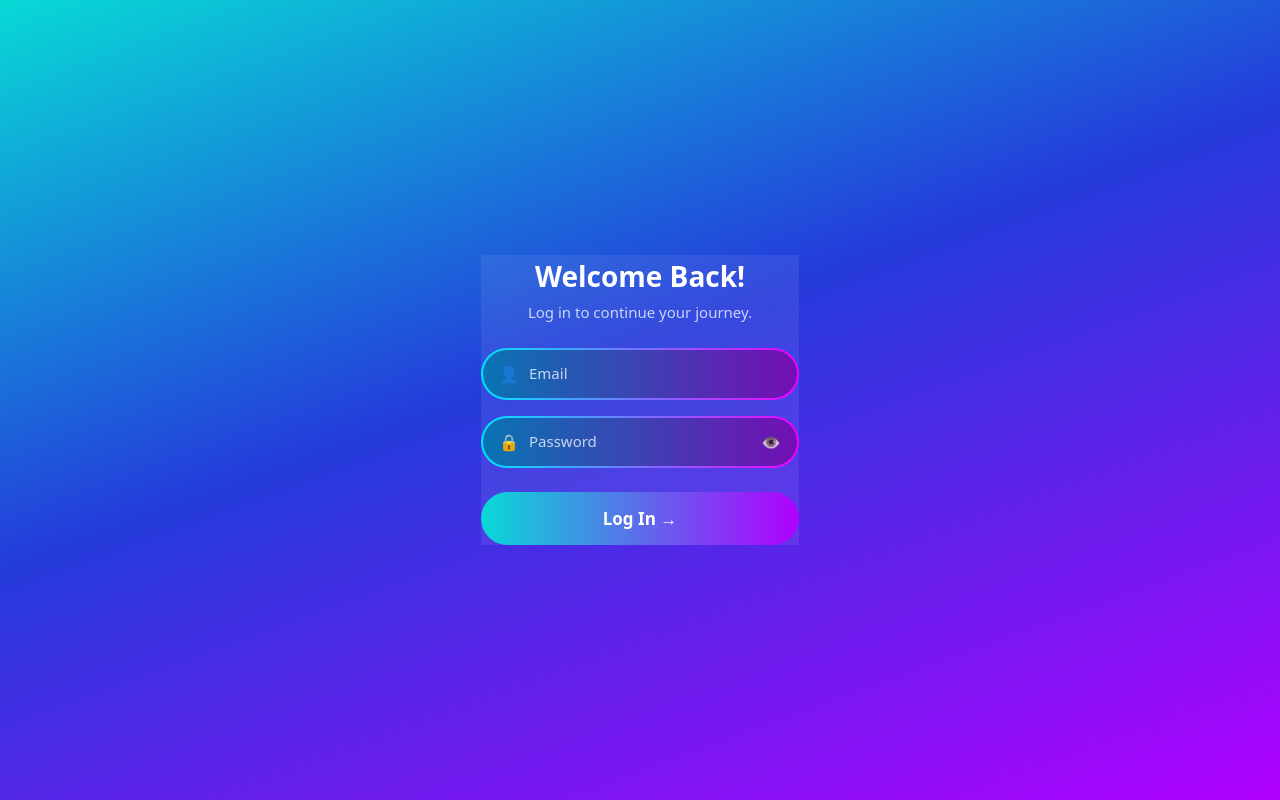
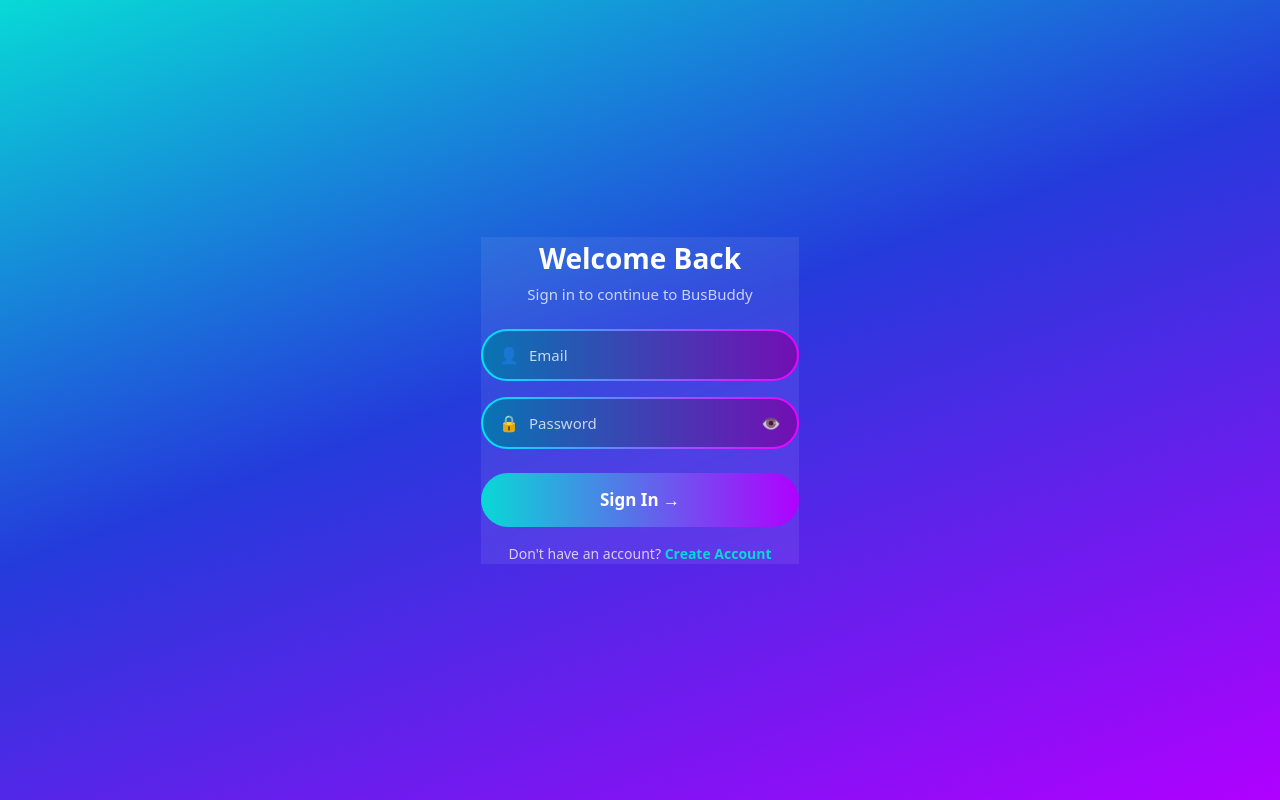
Before and after one commit to Sinar-Fayyad/Techtalks-BusBuddy, a Next.js app in the folder web/: page /login in a window 1280 px wide. Built offline with nearby package versions, Linux system fonts and the light colour scheme.

Commit message:
T9 — Design cleanup (code): login page matches T10 mockup (Sign In wording + Create Account link)

```diff
--- a/web/app/globals.css
+++ b/web/app/globals.css
@@ -17,4 +17,6 @@
   --bb-text: #ffffff;
   --bb-text-dim: rgba(255, 255, 255, 0.75);
   --bb-error: #ff6b6b;
+  --bb-link: #08d9d6;
+
 }
--- a/web/app/login/page.tsx
+++ b/web/app/login/page.tsx
@@ -82,8 +82,9 @@
   return (
     <main className={styles.page}>
       <div className={styles.card}>
-        <h1 className={styles.title}>Welcome Back!</h1>
-        <p className={styles.subtitle}>Log in to continue your journey.</p>
+               <h1 className={styles.title}>Welcome Back</h1>
+        <p className={styles.subtitle}>Sign in to continue to BusBuddy</p>
+
 
         <form onSubmit={submit} noValidate>
           <div className={styles.field}>
@@ -109,12 +110,19 @@
           {fieldError.password && <p className={styles.fieldError}>{fieldError.password}</p>}
 
           <button type="submit" className={styles.submit} disabled={loading}>
-            {loading ? 'Logging in...' : 'Log In →'}
+                        {loading ? 'Signing in...' : 'Sign In →'}
           </button>
         </form>
 
         {msg && <p className={styles.success}>{msg}</p>}
         {error && <p className={styles.error}>{error}</p>}
+                <p style={{ color: 'var(--bb-text-dim)', textAlign: 'center', marginTop: '16px', fontSize: '14px' }}>
+          Don't have an account?{' '}
+          <a href="/driver/register" style={{ color: 'var(--bb-link)', fontWeight: 600, textDecoration: 'none' }}>
+            Create Account
+          </a>
+        </p>
+
       </div>
     </main>
   );
```
